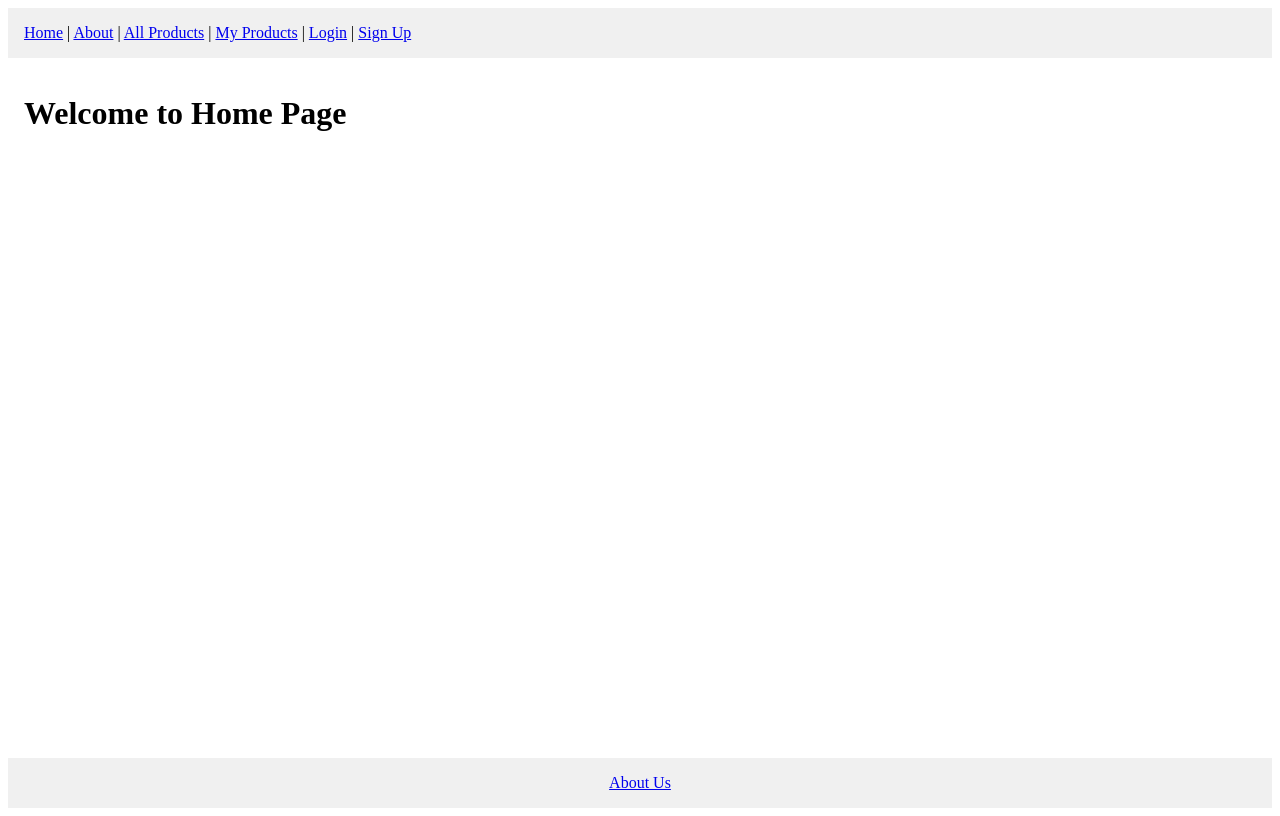
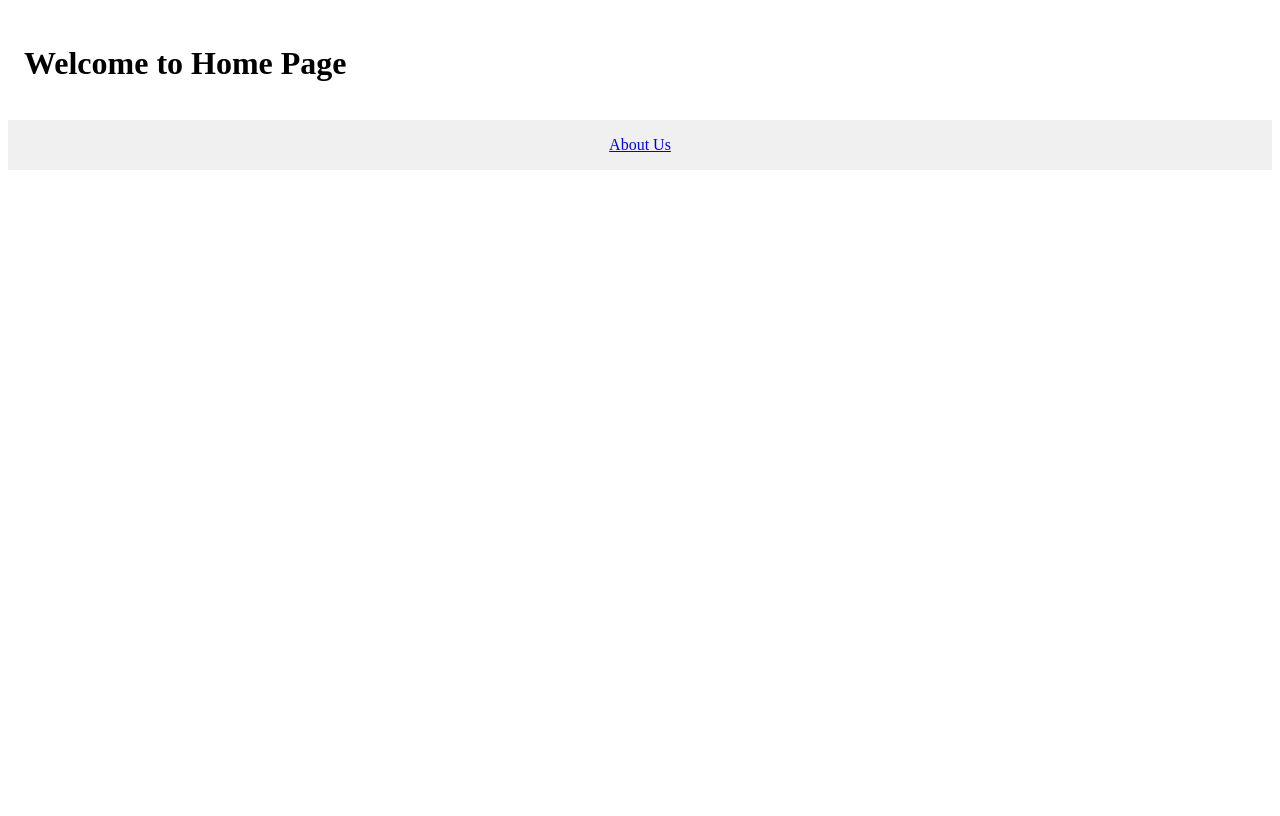
Before and after one commit to manavpanchotiya/BuyBuy, a React (Vite) app in the folder frontend/: page / in a window 1280 px wide. Built offline with nearby package versions, Linux system fonts and the light colour scheme.

Commit message:
editing product renderings

```diff
--- a/frontend/public/header_styles.css
+++ b/frontend/public/header_styles.css
@@ -48,3 +48,9 @@
   height: 40px;
   margin-left: 3px;
 }
+
+.nav_link {
+  display: flex;
+  flex-direction: column;
+  min-width: 100vh
+}
--- a/frontend/src/App.jsx
+++ b/frontend/src/App.jsx
@@ -7,16 +7,7 @@ import NewProduct from "./pages/NewProductsForm";
 
 export default function App() {
   return (
-    <div style={{ display: 'flex', flexDirection: 'column', minHeight: '100vh' }}>
-      <nav style={{ padding: '1rem', backgroundColor: '#f0f0f0' }}>
-        <Link to="/">Home</Link> |{" "}
-        <Link to="/about">About</Link> |{" "}
-        <Link to="/products">All Products</Link> |{" "}
-        <Link to="/seller">My Products</Link> |{" "}
-        <Link to="/login">Login</Link> |{" "}
-        <Link to="/login">Sign Up</Link>
-      </nav>
-
+    <div className="header_routes">
       <div style={{ flex: 1, padding: '1rem' }}>
         <Routes>
           <Route path="/" element={<Home />} />
--- a/frontend/src/components/Header.jsx
+++ b/frontend/src/components/Header.jsx
@@ -4,6 +4,8 @@ import { Routes, Route, Link } from "react-router-dom";
 import '../../public/header_styles.css'
 import Home from "../pages/Home";
 import About from "../pages/About";
+import SellerProducts from "../pages/Seller";
+import NewProduct from "../pages/NewProductsForm";
 
 export default function Header({
   searchTerm,
@@ -22,12 +24,15 @@ export default function Header({
 
   return (
     <header className='header_layout'>
-    <img className='header-img' src='../public/images/sampleHeader.png' alt='Buybuy' />
+    <img className='header-img' src='/images/sampleHeader.png' alt='Buybuy' />
 
     <nav className="nav-links">
         <Link to="/">Home</Link> |{" "}
         <Link to="/about">About</Link> |{" "}
-        <Link to="/products">All Products</Link>
+        <Link to="/products">All Products</Link> | {""}
+        <Link to="/seller">My Products</Link> |{" "}
+        <Link to="/login">Login</Link> |{" "}
+        <Link to="/login">Sign Up</Link>
       </nav>
 
       <div className="search-filter-bar">
```
Also changed, not shown: 2 other files (tests, documents, lock files or other folders).
